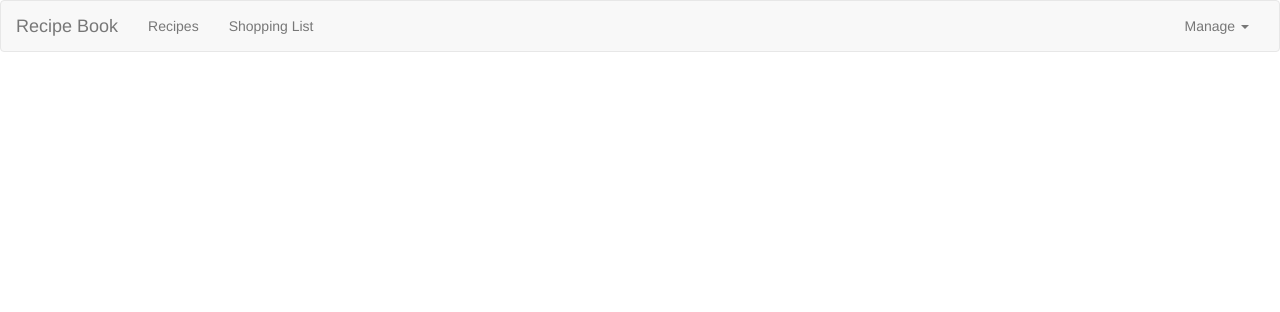
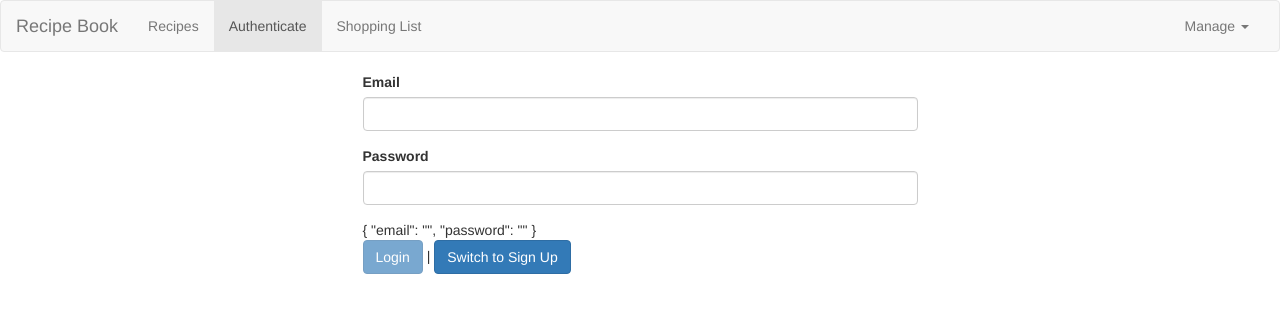
Before and after one commit to mrashutoshkrsingh/recipe-angular9, an Angular app: page /auth in a window 1280 px wide. Before the commit this address led to /. Shown: the top 312 px of the page. Built offline with nearby package versions, Linux system fonts and the light colour scheme.

Commit message:
signup and login form created

```diff
--- a/src/app/app-routing.module.ts
+++ b/src/app/app-routing.module.ts
@@ -6,6 +6,7 @@
 import { RecipeStartComponent } from './recipes/recipe-start/recipe-start.component';
 import { RecipeEditComponent } from './recipes/recipe-edit/recipe-edit.component';
 import { RecipeResolverService } from './recipes/recipe-resolver.service';
+import { AuthComponent } from './auth/auth.component';
 
 
 const routes: Routes = [
@@ -16,7 +17,8 @@
     {path:':id', component:RecipeDetailComponent, resolve:[RecipeResolverService] },
     {path:':id/edit', component:RecipeEditComponent, resolve:[RecipeResolverService]},
   ]},
-  {path:'shopping-list', component: ShoppingListComponent}
+  {path:'shopping-list', component: ShoppingListComponent},
+  {path:'auth', component: AuthComponent}
 ];
 
 @NgModule({
--- a/src/app/app.module.ts
+++ b/src/app/app.module.ts
@@ -16,6 +16,7 @@
 import { DropdownDirective } from './shared/dropdown.directive';
 import { RecipeStartComponent } from './recipes/recipe-start/recipe-start.component';
 import { RecipeEditComponent } from './recipes/recipe-edit/recipe-edit.component';
+import { AuthComponent } from './auth/auth.component';
 
 @NgModule({
   declarations: [
@@ -29,7 +30,8 @@
     ShoppingEditComponent,
     DropdownDirective,
     RecipeStartComponent,
-    RecipeEditComponent
+    RecipeEditComponent,
+    AuthComponent
   ],
   imports: [
     BrowserModule,
--- /dev/null
+++ b/src/app/auth/auth.component.html
@@ -0,0 +1,41 @@
+<div class="row">
+  <div class="col-xs-12 col-md-6 col-md-offset-3">
+    <form  #authForm='ngForm' (ngSubmit)='onSubmit(authForm)'>
+      <div class="form-group">
+        <label for="email">Email</label>
+        <input
+          type="email"
+          id="email"
+          class="form-control"
+          ngModel
+          required
+          email
+          name="email"
+        />
+      </div>
+      <div class="form-group">
+        <label for="password">Password</label>
+        <input
+          type="email"
+          id="password"
+          class="form-control"
+          ngModel
+          name="password"
+          required
+          minlength="6"
+        />
+      </div>
+
+      {{authForm.value | json}}
+      <div>
+        <button class="btn btn-primary" [disabled]='authForm.invalid'>
+          {{ isLoginMode ? "Login" : "Sign Up" }}
+        </button>
+        |
+        <button class="btn btn-primary" (click)="onSwitchMode()">
+          {{ isLoginMode ? "Switch to Sign Up" : "Switch to Login" }}
+        </button>
+      </div>
+    </form>
+  </div>
+</div>
--- /dev/null
+++ b/src/app/auth/auth.component.ts
@@ -0,0 +1,37 @@
+import { Component } from "@angular/core";
+import { NgForm } from "@angular/forms";
+import { AuthService } from "./auth.service";
+
+@Component({
+  selector: "app-auth",
+  templateUrl: "./auth.component.html"
+})
+export class AuthComponent {
+  isLoginMode = true;
+
+  constructor(private authService: AuthService) {}
+
+  onSwitchMode() {
+    this.isLoginMode = !this.isLoginMode;
+  }
+
+  onSubmit(form: NgForm) {
+    if (form.valid) {
+      if (this.isLoginMode) {
+        // ...
+      } else {
+        this.authService
+          .signup(form.value.email, form.value.password)
+          .subscribe(
+            data => {
+              console.log(data);
+            },
+            error => {
+              console.log(error);
+            }
+          );
+      }
+    }
+    form.reset();
+  }
+}
--- /dev/null
+++ b/src/app/auth/auth.service.ts
@@ -0,0 +1,27 @@
+import { Injectable } from "@angular/core";
+import { HttpClient } from '@angular/common/http';
+
+
+
+interface AuthResponseData{
+    idToken: string;
+    email: string;
+    refreshToken: string;
+    expiresIn: string;
+    localId: string;
+}
+@Injectable({
+    providedIn: 'root'
+  })
+export class AuthService{
+
+    constructor(private http: HttpClient){}
+
+    signup(email:string, password: string){
+        return this.http.post<AuthResponseData>("https://identitytoolkit.googleapis.com/v1/accounts:signUp?key=AIzaSyAPar_bK8MhGtrOn9SnQBTiJZbL3fvsKkI",{
+        email,
+        password,
+        returnSecureToken:true
+        })
+    }
+}
--- a/src/app/header/header.component.html
+++ b/src/app/header/header.component.html
@@ -7,6 +7,7 @@
         <div class="collapse navbar-collapse">
             <ul class="nav navbar-nav">
                 <li routerLinkActive='active'><a  routerLink='recipes' >Recipes</a></li>
+                <li routerLinkActive='active'><a  routerLink='auth' >Authenticate</a></li>
                 <li routerLinkActive='active'><a  routerLink='shopping-list' >Shopping List</a></li>
             </ul>
 
```
